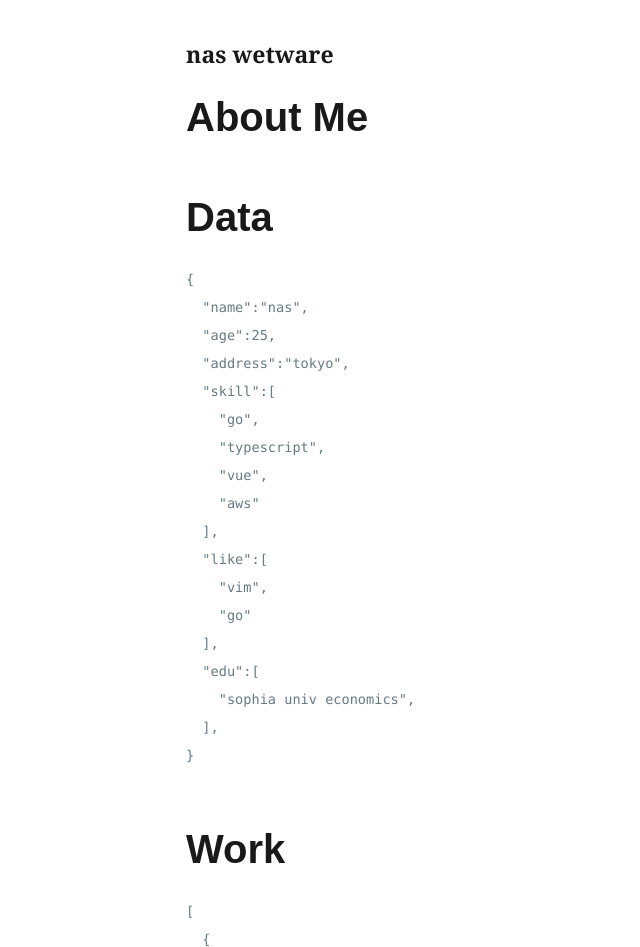
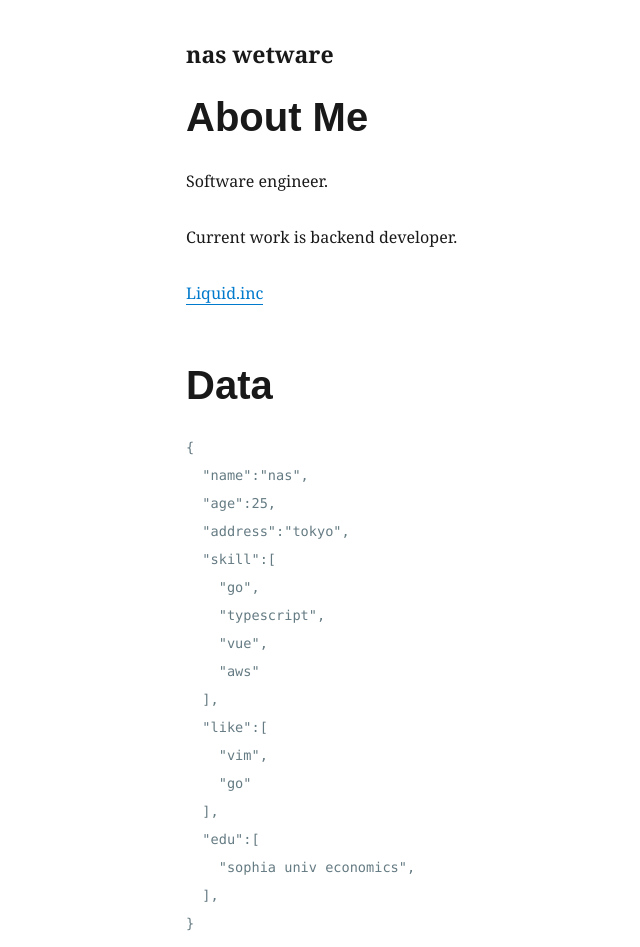
Before and after one commit to nasjp/nasjp.github.io, a Gatsby site: page /about/ in a window 1280 px wide. Shown: the top 947 px of the page, without its empty margins (139-779 px from the left). Built offline with nearby package versions, Linux system fonts and the light colour scheme; Gatsby itself is replaced by a stand-in of ours; some packages are replaced by stand-ins of ours; code samples lack their colours.

Commit message:
:memo:save on [2020-02-02T21:10:21+09:00]

````diff
--- a/content/blog/about/index.md
+++ b/content/blog/about/index.md
@@ -4,6 +4,12 @@ description: " "
 draft: false
 date:
 ---
+
+Software engineer.
+
+Current work is backend developer.
+
+[Liquid.inc](https://liquidinc.asia/)
 
 # Data
 ```json
````
